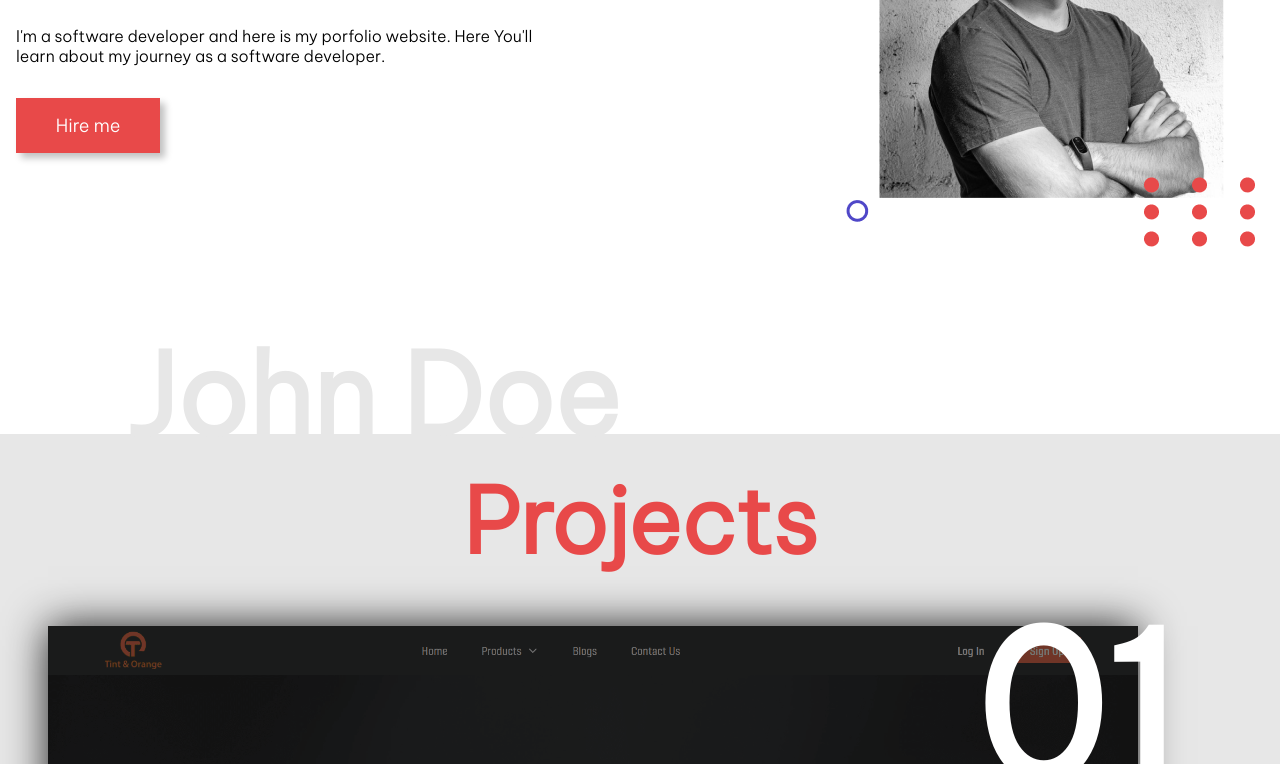
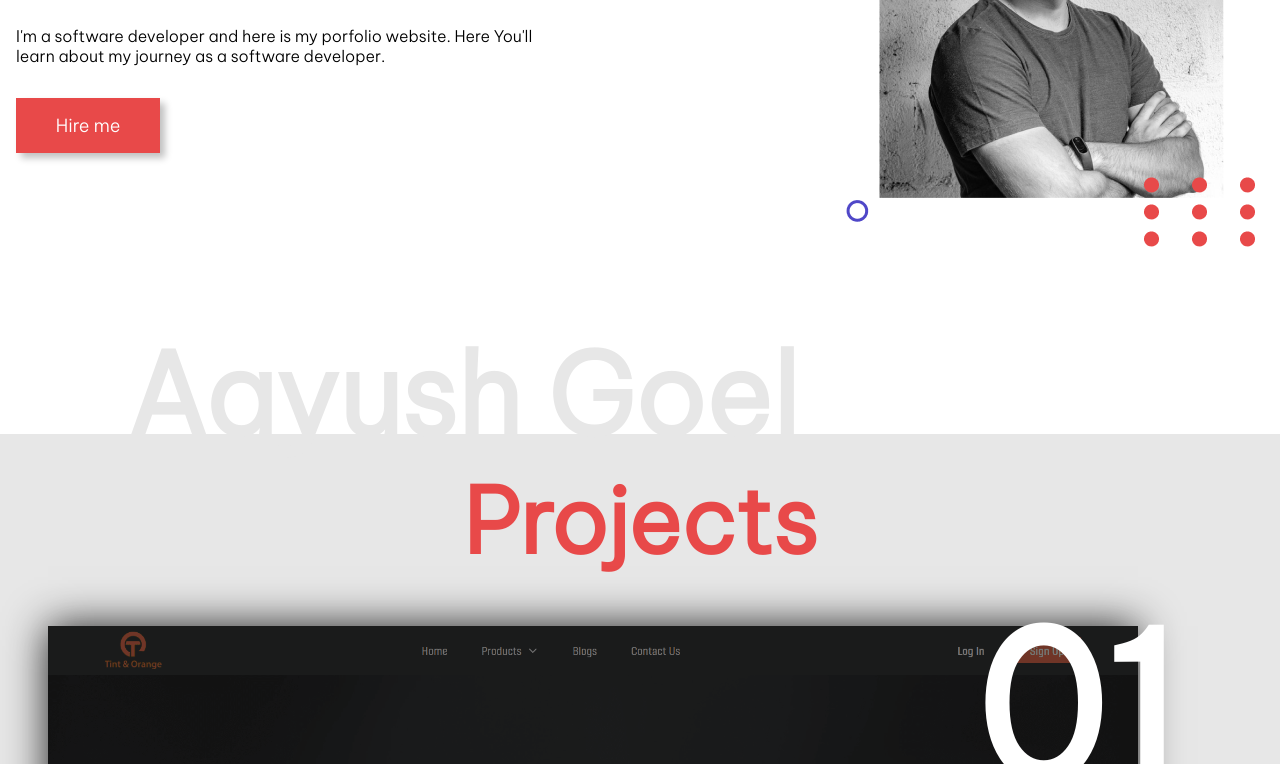
Before and after one commit to goel-aayush/portfolio, a plain HTML site: page index.html in a window 1280 px wide. Shown: the part 392-1156 px from the top of the page. Drawn offline with nearby package versions, Linux system fonts and the light colour scheme.

Commit message:
Update index.html

```diff
--- a/index.html
+++ b/index.html
@@ -24,9 +24,9 @@
         </div>
     </header>
     <div class="hero-section">
-        <div class="absolute fadded-text">John Doe</div>
+        <div class="absolute fadded-text">Aayush Goel</div>
         <div class="hero-section-left">
-            <div class="hero-section-heading">Hi! John Doe</div>
+            <div class="hero-section-heading">Hi! Aayush Goel</div>
             <div class="hero-section-heading hero-section-sub-heading">I am a<spam class="role"></spam>
             </div>
             <div class="hero-section-description">
@@ -251,7 +251,7 @@
 </div>
 <footer class="footer">
 <div class="container footer-wrapper">
-  <div class="footer-faded-text">John Doe</div>
+  <div class="footer-faded-text">Aayush Goel</div>
   <div class="link-wrapper">
     <div>
       <a href="#projects">Projects</a>
```
